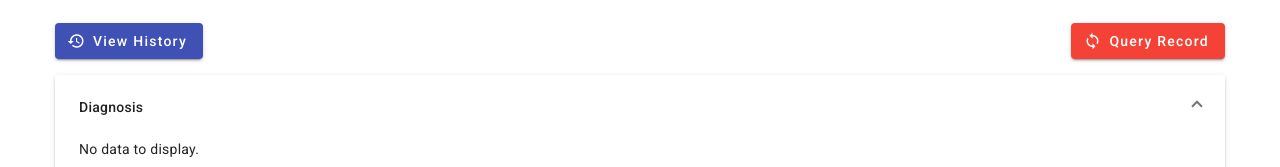
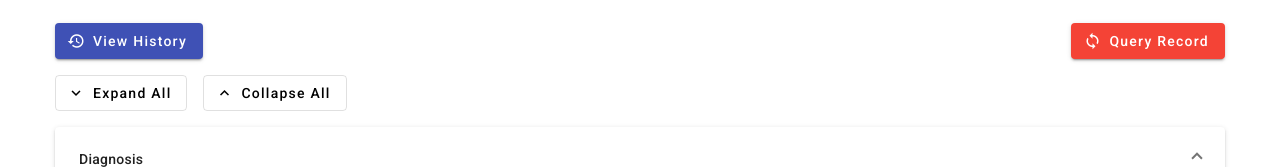
Before and after one commit to PACER-PHII/pacer-ui, an Angular app: page /record-details/1 in a window 1280 px wide. Shown: the part 157-324 px from the top of the page. Built offline with nearby package versions, Linux system fonts and the light colour scheme; no server answers.

Commit message:
Restored exapnd/collapse all buttons deleted accidentally in previous commits.

```diff
--- a/src/app/components/record-details-container/record-details-container.component.html
+++ b/src/app/components/record-details-container/record-details-container.component.html
@@ -1,5 +1,16 @@
+
+
 <mat-accordion multi>
-
+  <div style="margin-bottom: 8px" *ngIf="expandCollapseBtnsVisible">
+    <button mat-stroked-button (click)="accordion.openAll()">
+      <mat-icon>expand_more</mat-icon>
+      Expand All
+    </button>
+    <button mat-stroked-button style="margin-left: 16px" (click)="accordion.closeAll()">
+      <mat-icon>expand_less</mat-icon>
+      Collapse All
+    </button>
+  </div>
   <mat-expansion-panel [expanded]="true">
     <mat-expansion-panel-header>
       <mat-panel-title>
--- a/src/app/components/record-details-container/record-details-container.component.ts
+++ b/src/app/components/record-details-container/record-details-container.component.ts
@@ -1,4 +1,5 @@
-import {Component, Input} from '@angular/core';
+import {Component, Input, ViewChild} from '@angular/core';
+import {MatAccordion} from "@angular/material/expansion";
 
 @Component({
   selector: 'app-record-details-container',
@@ -8,4 +9,10 @@ import {Component, Input} from '@angular/core';
 export class RecordDetailsContainerComponent {
   @Input() caseDetails;
   @Input() recordHistory;
+  @Input() expandCollapseBtnsVisible: boolean = true;
+
+  @ViewChild(MatAccordion) accordion: MatAccordion;
+
+
+
 }
--- a/src/app/components/record-history/record-history.component.html
+++ b/src/app/components/record-history/record-history.component.html
@@ -28,7 +28,7 @@
         <td mat-cell *matCellDef="let record" [attr.colspan]="columnsToDisplayWithExpand.length">
           <div class="record-detail"
                [@detailExpand]="record == expandedRecord ? 'expanded' : 'collapsed'">
-            <app-record-details-container [caseDetails]="record" style="width: 100%; padding: 8px 8px;">
+            <app-record-details-container [expandCollapseBtnsVisible]=false [caseDetails]="record" style="width: 100%; padding: 8px 8px;">
             </app-record-details-container>
           </div>
         </td>
```
